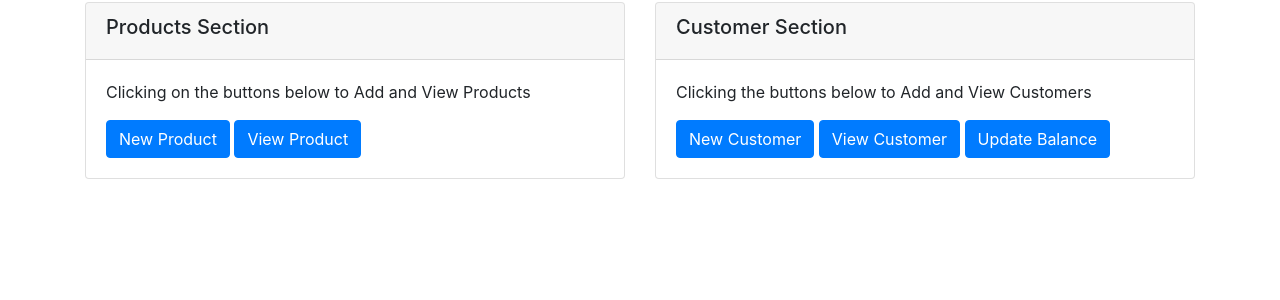
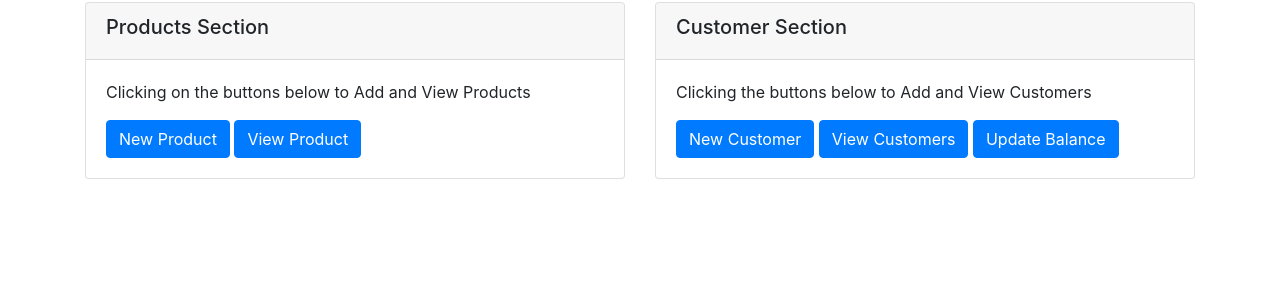
Before and after one commit to Calebkech/FoodBilling, a Django app: page / in a window 1280 px wide. Shown: the part 315-615 px from the top of the page. Run offline with Django 3.2, Linux system fonts and the light colour scheme; a user stored in the database is signed in; some libraries are stand-ins or nearby versions.

Commit message:
update templates

```diff
--- a/pos/templates/dashboard.html
+++ b/pos/templates/dashboard.html
@@ -51,7 +51,7 @@
         <div class="card-body">
           <p class="card-text">Clicking the buttons below to Add and View Customers</p>
           <a href="{% url 'new_customer' %}" class="btn btn-primary">New Customer</a>
-          <a href="{% url 'customer_list' %}" class="btn btn-primary">View Customer</a>
+          <a href="{% url 'customer_list' %}" class="btn btn-primary">View Customers</a>
           <a href="{% url 'update_balance' %}" class="btn btn-primary">Update Balance</a>
         </div>
       </div>
```
